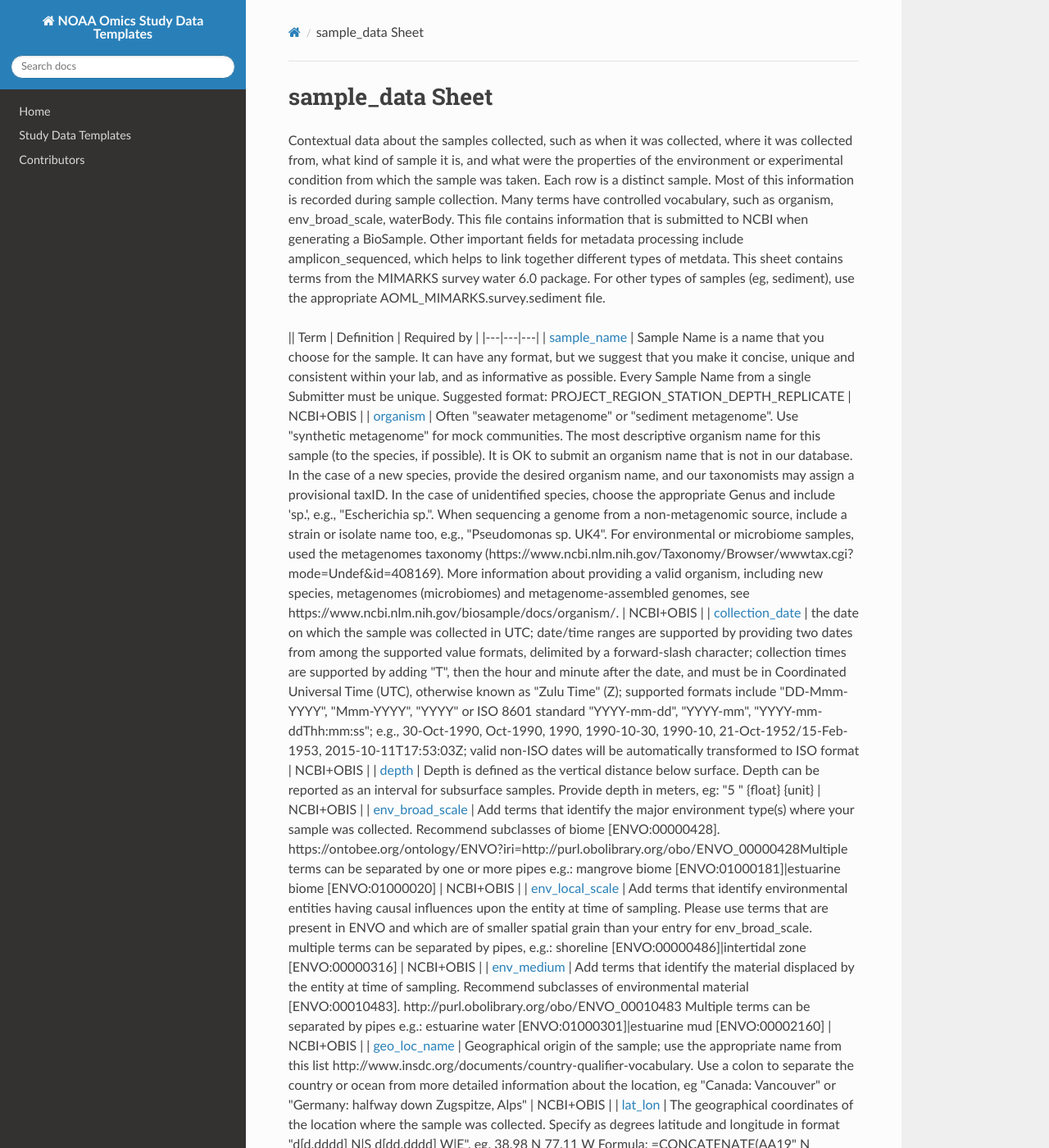
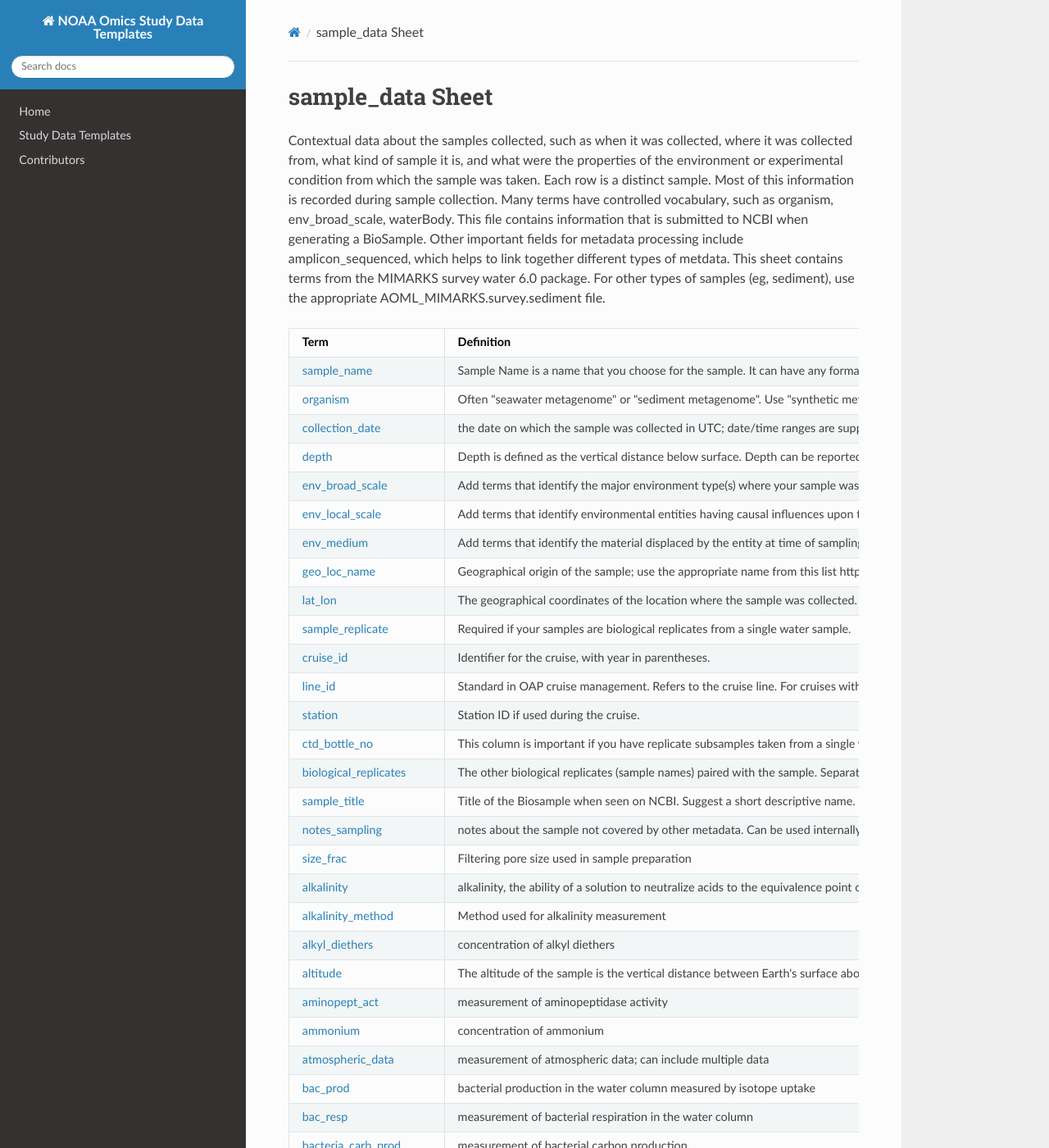
Before and after one commit to NOAA-Omics/noaa-omics-templates, an MkDocs documentation site: the page built from docs/sample-data.md, in a window 1280 px wide and 1400 px high. Shown: the whole window at 82% size. Built offline with MkDocs 1.6.1, drawn with Linux system fonts in a browser that asks for light colours; nearby versions of some CDN libraries; some of the changed text lies outside the part shown.

Commit message:
fixed table

```diff
--- a/docs/sample-data.md
+++ b/docs/sample-data.md
@@ -3,7 +3,7 @@
 Contextual data about the samples collected, such as when it was collected, where it was collected from, what kind of sample it is, and what were the properties of the environment or experimental condition from which the sample was taken. Each row is a distinct sample. Most of this information is recorded during sample collection. Many terms have controlled vocabulary, such as organism, env_broad_scale, waterBody. This file contains information that is submitted to NCBI when generating a BioSample. Other important fields for metadata processing include amplicon_sequenced, which helps to link together different types of metdata. This sheet contains terms from the MIMARKS survey water 6.0 package. For other types of samples (eg, sediment), use the appropriate AOML_MIMARKS.survey.sediment file.
 
 
-|| Term | Definition | Required by |
+| Term | Definition | Required by |
 |---|---|---|
 | [sample_name](https://noaa-omics-templates.readthedocs.io/en/latest/terms/sample_data/sample_name.html) | Sample Name is a name that you choose for the sample. It can have any format, but we suggest that you make it concise, unique and consistent within your lab, and as informative as possible. Every Sample Name from a single Submitter must be unique. Suggested format: PROJECT_REGION_STATION_DEPTH_REPLICATE | NCBI+OBIS |
 | [organism](https://noaa-omics-templates.readthedocs.io/en/latest/terms/sample_data/organism.html) | Often "seawater metagenome" or "sediment metagenome". Use "synthetic metagenome" for mock communities. The most descriptive organism name for this sample (to the species, if possible). It is OK to submit an organism name that is not in our database. In the case of a new species, provide the desired organism name, and our taxonomists may assign a provisional taxID. In the case of unidentified species, choose the appropriate Genus and include 'sp.', e.g., "Escherichia sp.". When sequencing a genome from a non-metagenomic source, include a strain or isolate name too, e.g., "Pseudomonas sp. UK4". For environmental or microbiome samples, used the metagenomes taxonomy (https://www.ncbi.nlm.nih.gov/Taxonomy/Browser/wwwtax.cgi?mode=Undef&id=408169). More information about providing a valid organism, including new species, metagenomes (microbiomes) and metagenome-assembled genomes, see https://www.ncbi.nlm.nih.gov/biosample/docs/organism/. | NCBI+OBIS |
```
